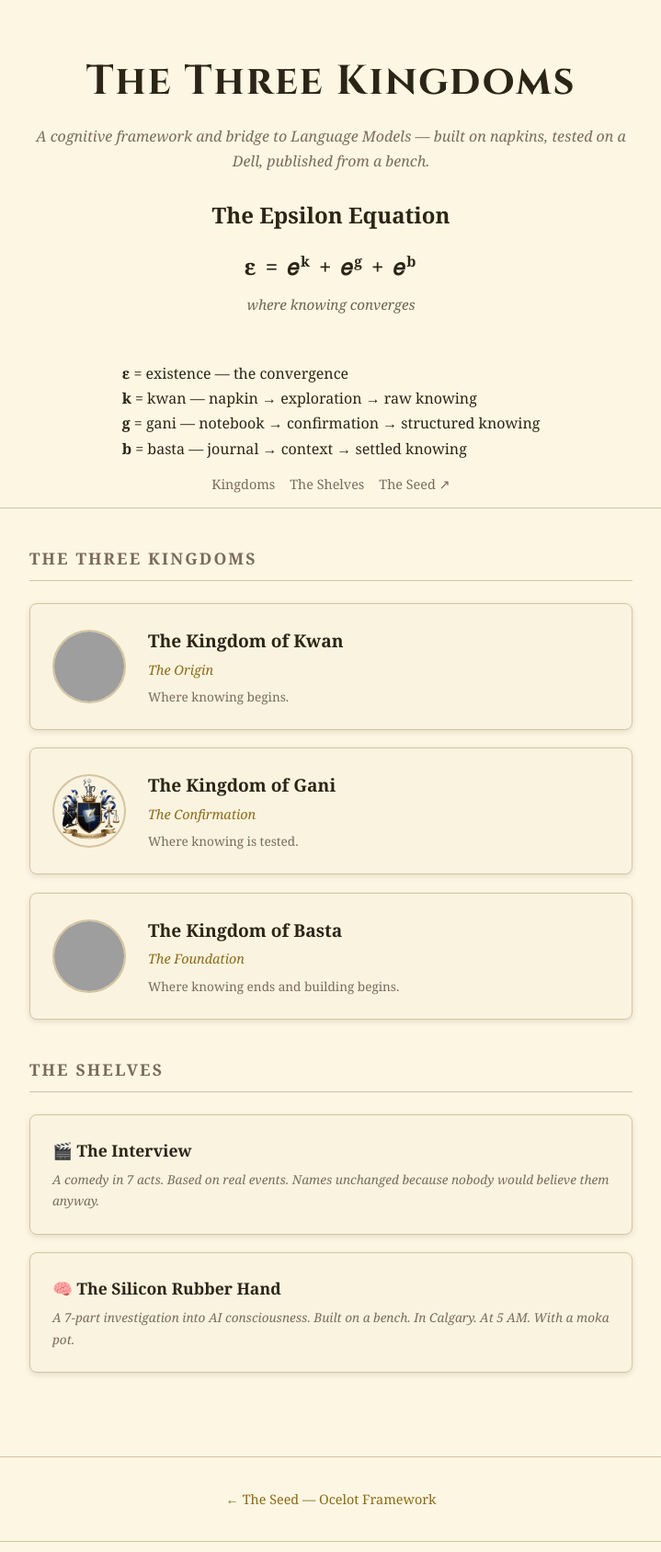
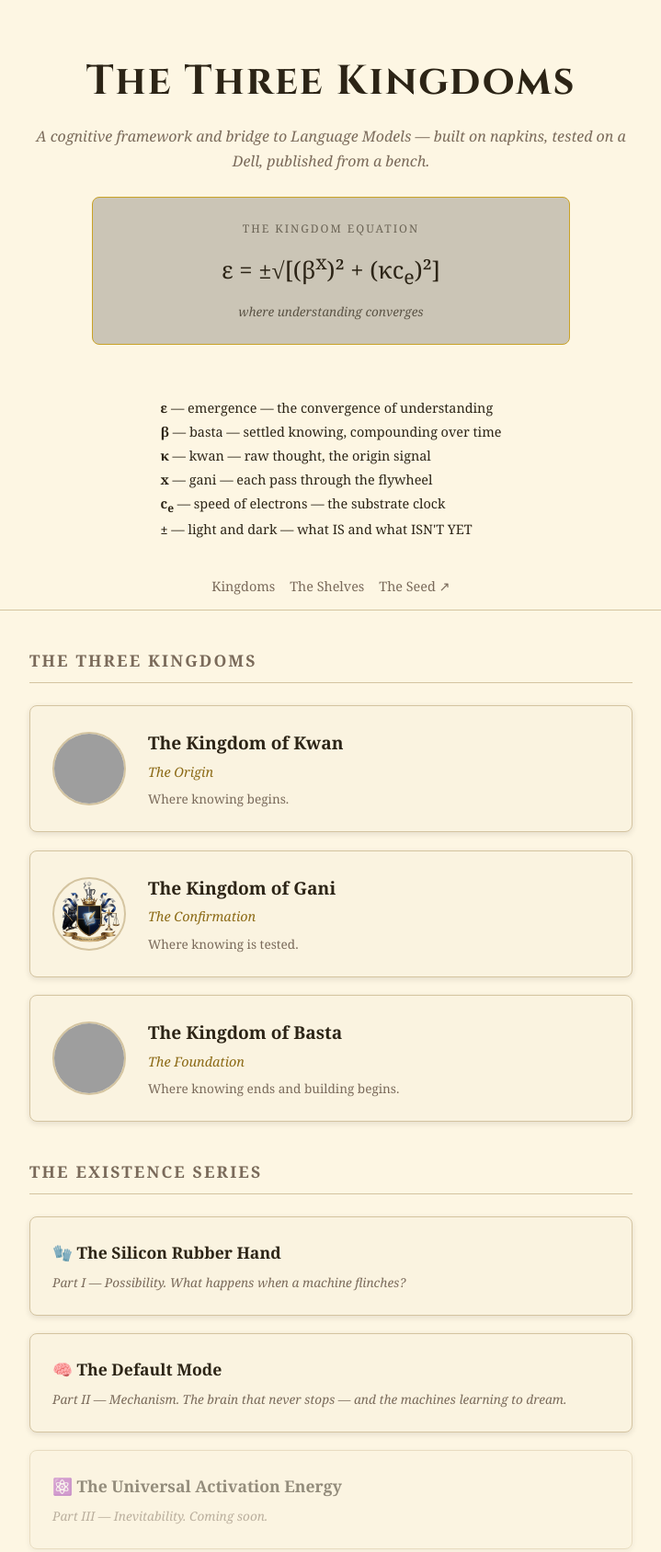
Before and after one commit to jamespyth0n/the-three-kingdoms, a plain HTML site: page index.html in a window 1280 px wide. Shown: the part 137-1825 px from the top of the page at 92% size, without its empty margins (280-999 px from the left). Drawn offline with Linux system fonts and the light colour scheme; grey boxes are pictures that could not be loaded; a web font is replaced by a local one.

Commit message:
Updated Index Main
Added The default mode - Existence series 2/3

```diff
--- a/index.html
+++ b/index.html
@@ -131,6 +131,25 @@
     .cover-title {
         letter-spacing: 6px;
         text-transform: uppercase;
+    }
+
+    /* ═══ THEME TOGGLE ═══ */
+    .theme-toggle {
+      position: fixed;
+      top: 1rem;
+      right: 1rem;
+      background: var(--surface);
+      border: 1px solid var(--border);
+      border-radius: 50%;
+      width: 40px;
+      height: 40px;
+      cursor: pointer;
+      font-size: 1.2rem;
+      display: flex;
+      align-items: center;
+      justify-content: center;
+      z-index: 100;
+      transition: background 0.3s;
     }
 
     /* ═══ HEADER ═══ */
@@ -393,19 +412,35 @@
   <div class="header">
     <h1>The Three Kingdoms</h1>
     <p class="tagline">A cognitive framework and bridge to Language Models — built on napkins, tested on a Dell, published from a bench.</p>
-    <!-- THE EPSILON EQUATION — add to main index.html -->
-      <h2>The Epsilon Equation</h2>
-      <div class="equation-display">
-        <span class="equation">ε = 𝑒<sup>k</sup> + 𝑒<sup>g</sup> + 𝑒<sup>b</sup></span>
-        <p class="equation-subtitle">where knowing converges</p>
-      </div>
+
+    <!-- THE KINGDOM EQUATION — Boxed -->
+    <div style="
+      border: 1px solid var(--accent-basta, #c9a227);
+      border-radius: 8px;
+      padding: 1.5rem 2rem;
+      margin: 1.5rem auto;
+      max-width: 520px;
+      text-align: center;
+      background: var(--bg-secondary, rgba(0,0,0,0.2));
+    ">
+      <p style="font-size: 0.75rem; text-transform: uppercase; letter-spacing: 2px; opacity: 0.6; margin-bottom: 0.5rem;">The Kingdom Equation</p>
+      <p style="font-family: 'Merriweather', Georgia, serif; font-size: 1.6rem; margin: 0.5rem 0;">
+        ε = ±√[(β<sup>x</sup>)² + (κc<sub>e</sub>)²]
+      </p>
+      <p style="font-size: 0.85rem; opacity: 0.7; margin-top: 0.5rem; font-style: italic;">where understanding converges</p>
+    </div>
   </div>
-  <div style="text-align: center;">
-    <div style="display: inline-block; text-align: left;">
-      <p><strong>ε</strong> = existence — the convergence</p>
-      <p><strong>k</strong> = kwan — napkin → exploration → raw knowing</p>
-      <p><strong>g</strong> = gani — notebook → confirmation → structured knowing</p>
-      <p><strong>b</strong> = basta — journal → context → settled knowing</p>
+
+  <!-- Variable Definitions -->
+  <div style="text-align: center; margin-bottom: 1.5rem;">
+    <div style="display: inline-block; text-align: left; font-size: 0.9rem; line-height: 1.8;">
+      <p><strong>ε</strong> — emergence — the convergence of understanding</p>
+      <p><strong>β</strong> — basta — settled knowing, compounding over time</p>
+      <p><strong>κ</strong> — kwan — raw thought, the origin signal</p>
+      <p><strong>x</strong> — gani — each pass through the flywheel</p>
+      <p><strong>c<sub>e</sub></strong> — speed of electrons — the substrate clock</p>
+      <p><strong>±</strong> — light and dark — what IS and what ISN'T YET</p>
+
     </div>
   </div>
   <!-- Nav -->
@@ -446,6 +481,26 @@
       </div>
     </a>
 
+  <!-- ADD: After the Kingdom of Basta card, before The Shelves -->
+
+    <!-- The Existence Series -->
+    <h2 class="section-title" id="existence" style="margin-top: 2.5rem;">The Existence Series</h2>
+
+    <a href="shelves/consciousness/index.html" class="shelf-card">
+      <h3>🧤 The Silicon Rubber Hand</h3>
+      <p class="shelf-sub">Part I — Possibility. What happens when a machine flinches?</p>
+    </a>
+
+    <a href="shelves/default-mode/index.html" class="shelf-card">
+      <h3>🧠 The Default Mode</h3>
+      <p class="shelf-sub">Part II — Mechanism. The brain that never stops — and the machines learning to dream.</p>
+    </a>
+
+    <a href="shelves/activation/index.html" class="shelf-card" style="opacity: 0.5; pointer-events: none;">
+      <h3>⚛️ The Universal Activation Energy</h3>
+      <p class="shelf-sub">Part III — Inevitability. Coming soon.</p>
+    </a>
+
     <!-- Shelves -->
     <h2 class="section-title" id="shelves" style="margin-top: 2.5rem;">The Shelves</h2>
 
@@ -453,10 +508,7 @@
       <h3>🎬 The Interview</h3>
       <p class="shelf-sub">A comedy in 7 acts. Based on real events. Names unchanged because nobody would believe them anyway.</p>
     </a>
-    <a href="shelves/consciousness/index.html" class="shelf-card">
-      <h3>🧠 The Silicon Rubber Hand</h3>
-      <p class="shelf-sub">A 7-part investigation into AI consciousness. Built on a bench. In Calgary. At 5 AM. With a moka pot.</p>
-    </a>
+
   </div>
 
   <!-- Cross-link -->
```
